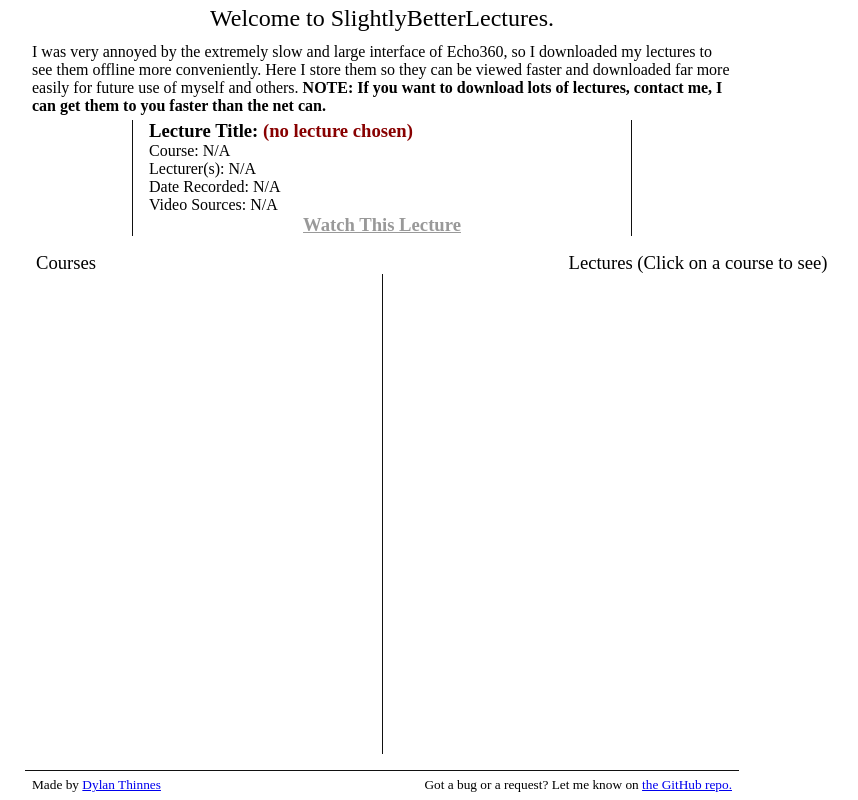
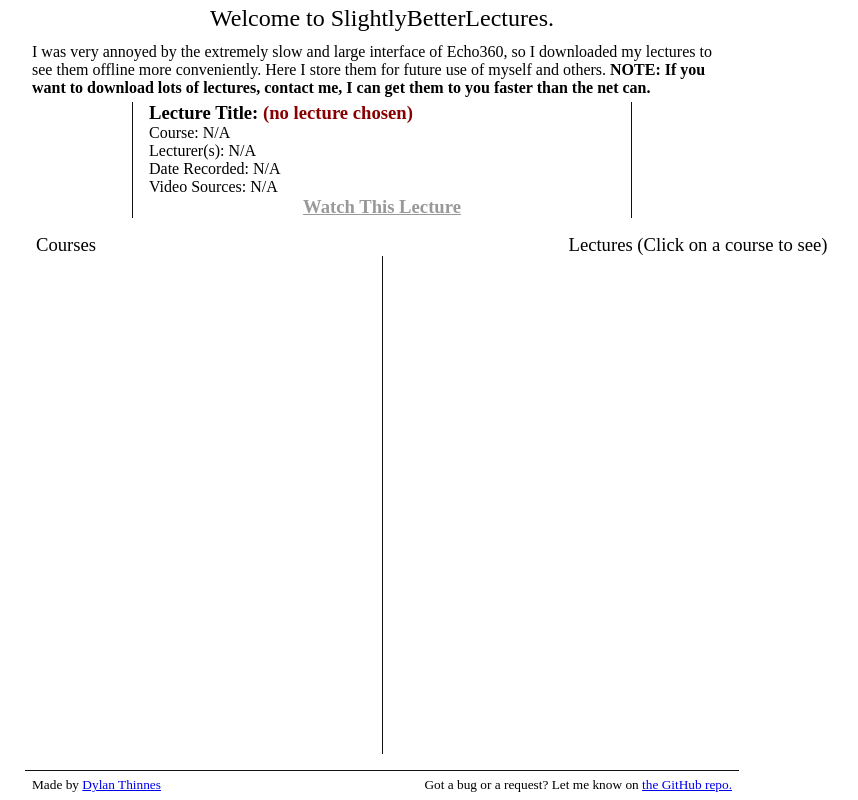
Before and after one commit to dylan-thinnes/betterlectures, a website: page static/index.html in a window 1280 px wide. Shown: the whole page, without its empty margins (258-1116 px from the left). Drawn offline with Linux system fonts and the light colour scheme; no server answers.

Commit message:
Make blurb smaller, more effective.

```diff
--- a/static/index.html
+++ b/static/index.html
@@ -13,7 +13,7 @@
 	</head>
 	<body>
 		<div class="limitWidth" id="title">Welcome to SlightlyBetterLectures.</div>
-		<div class="paddedText limitWidth">I was very annoyed by the extremely slow and large interface of Echo360, so I downloaded my lectures to see them offline more conveniently. Here I store them so they can be viewed faster and downloaded far more easily for future use of myself and others. <b>NOTE: If you want to download lots of lectures, contact me, I can get them to you faster than the net can.</b></div>
+		<div class="paddedText limitWidth">I was very annoyed by the extremely slow and large interface of Echo360, so I downloaded my lectures to see them offline more conveniently. Here I store them for future use of myself and others. <b>NOTE: If you want to download lots of lectures, contact me, I can get them to you faster than the net can.</b></div>
 		<div id="info">
 			<div id="infoTitle" style="font-size: 14pt; font-weight: bold;">Lecture Title: <span style="color: #800 !important;">(no lecture chosen)</span></div>
 			Course: N/A<br>
```
